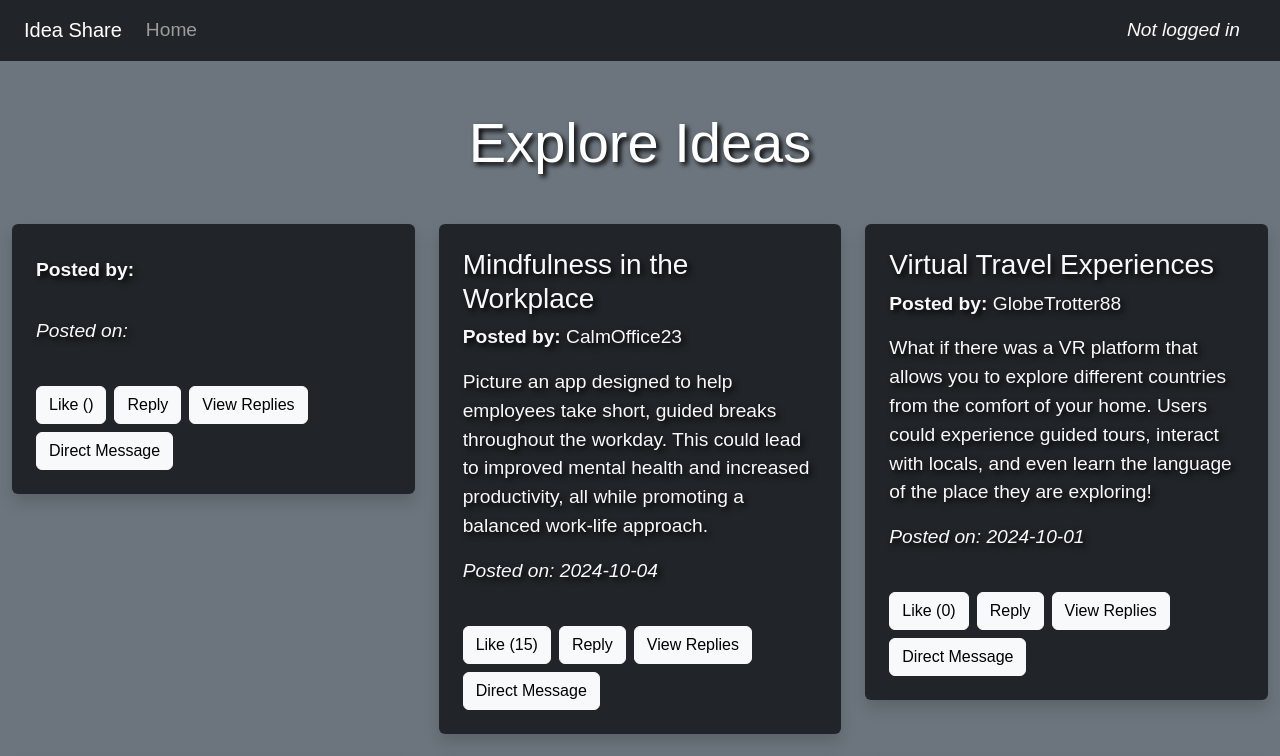
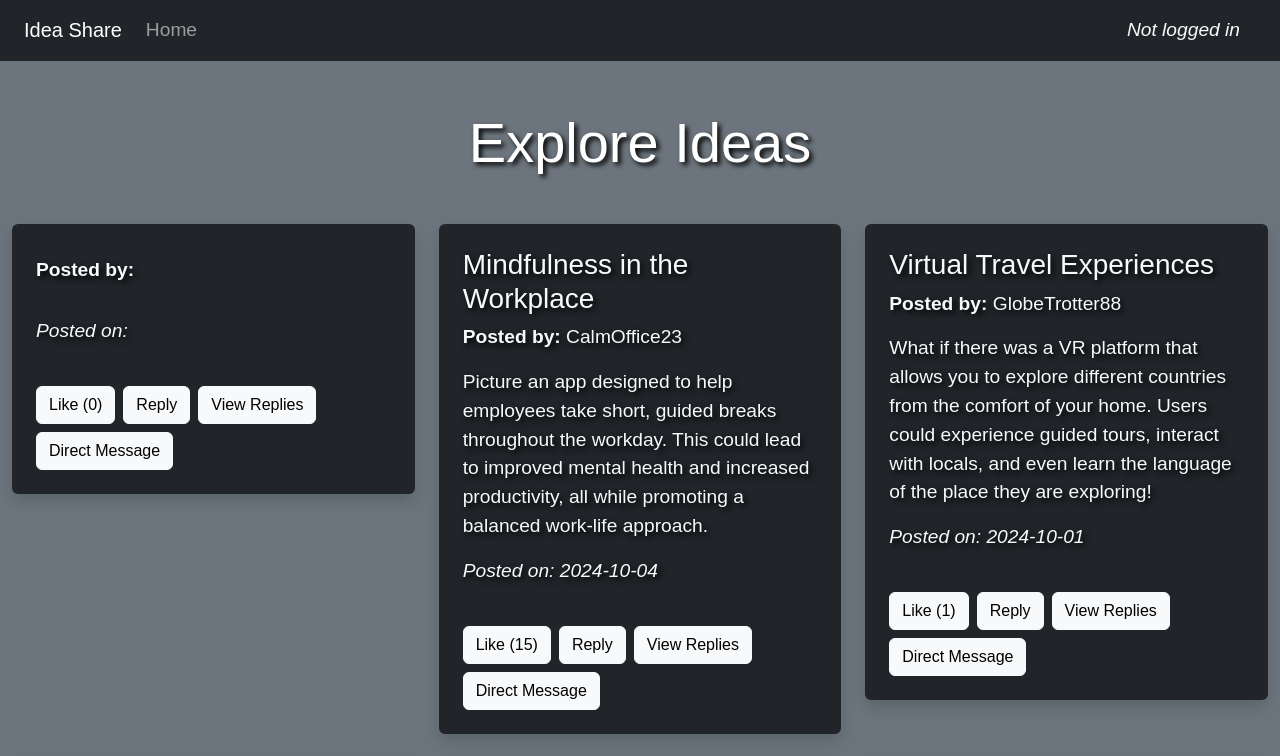
Before and after one commit to nathanyjones/startup, a React (Vite) app: page /view-posts in a window 1280 px wide. Shown: the top 756 px of the page. Built offline with nearby package versions, Linux system fonts and the light colour scheme.

Commit message:
Restoring ReadMe & updating view_posts React

```diff
--- a/src/view_posts/view_posts.jsx
+++ b/src/view_posts/view_posts.jsx
@@ -12,7 +12,7 @@ export function ViewPosts() {
                             author={localStorage.getItem('userName')}
                             content={localStorage.getItem('postContent')}
                             datePosted={localStorage.getItem('date')}
-                            numLikes={localStorage.getItem('numLikes')}
+                            numLikes={localStorage.getItem('numLikes') || 0}
                         />
 
                         <PostTemplate
@@ -30,7 +30,7 @@ export function ViewPosts() {
                             content={"What if there was a VR platform that allows you to explore different countries from the comfort of your home. " +
                                 "Users could experience guided tours, interact with locals, and even learn the language of the place they are exploring!"}
                             datePosted={"2024-10-01"}
-                            numLikes={0}
+                            numLikes={1}
                         />
 
                         <PostTemplate
```
Also changed, not shown: 1 other file (tests, documents, lock files or other folders).
